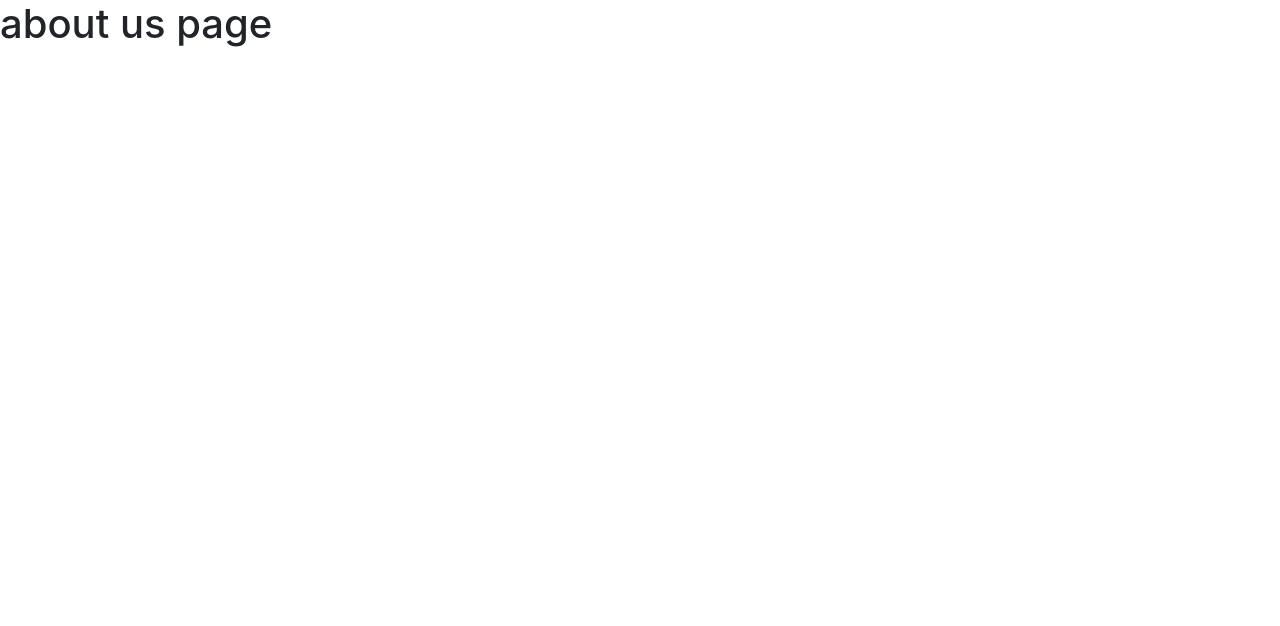
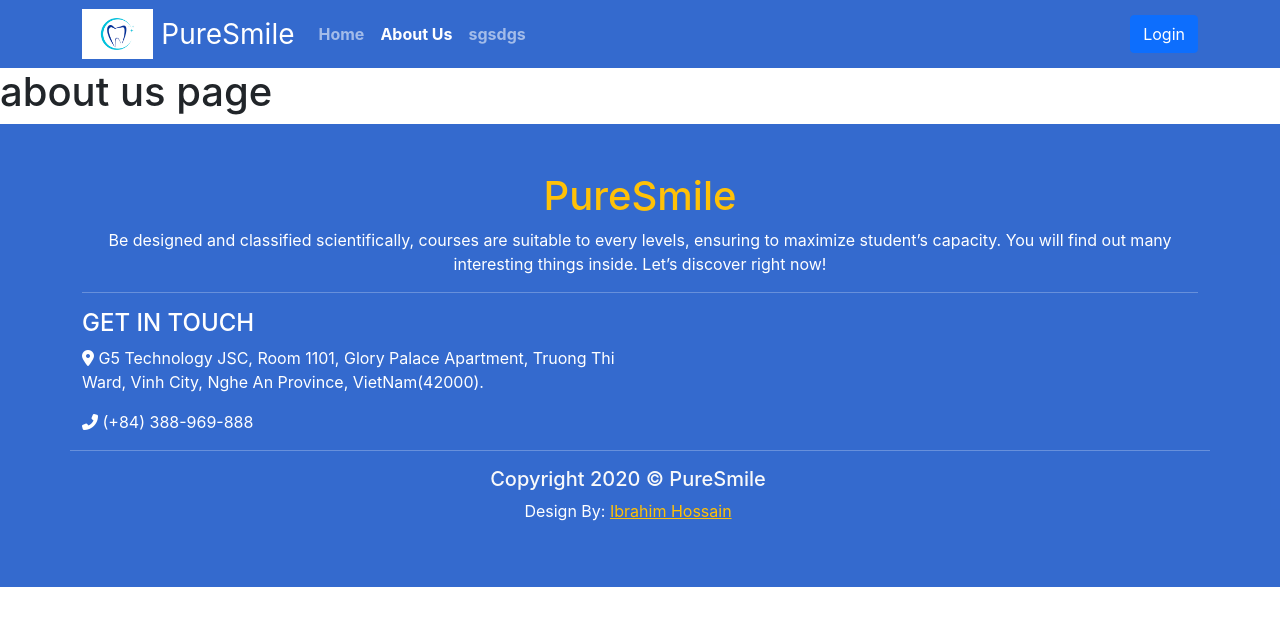
Before and after one commit to Ibrahim75754/pureSmile, a React (Create React App) app: page /about-us in a window 1280 px wide. Shown: the top 626 px of the page. Built offline with nearby package versions, Linux system fonts and the light colour scheme; no server answers.

Commit message:
ready for privateRoute

```diff
--- a/src/component/AboutUs/AboutUs.js
+++ b/src/component/AboutUs/AboutUs.js
@@ -1,9 +1,13 @@
 import React from 'react';
+import Header from '../Shared/Header';
+import Footer from '../Shared/Footer';
 
 const AboutUs = () => {
     return (
         <div>
+            <Header></Header>
             <h1>about us page</h1>
+            <Footer></Footer>
         </div>
     );
 };
--- a/src/component/Login/Login.js
+++ b/src/component/Login/Login.js
@@ -5,7 +5,7 @@ import './login.css';
 import icon from './../../img/logo/gmail.png';
 
 const Login = () => {
-    const { user, signInUsingGoogle } = UseAuth();
+    const { signInUsingGoogle } = UseAuth();
     const location = useLocation();
     console.log(location.state?.from);
 
--- a/src/component/Shared/Header.js
+++ b/src/component/Shared/Header.js
@@ -12,7 +12,7 @@ const Header = () => {
     }
     return (
         <div className="header-bg">
-            <Navbar collapseOnSelect expand="lg">
+            <Navbar collapseOnSelect expand="lg" variant="dark">
                 <Container>
                     <img className="logo me-2" src={logo} alt="" />
                     <Navbar.Brand className="logo-name fs-3" href="#home">PureSmile</Navbar.Brand>
```
